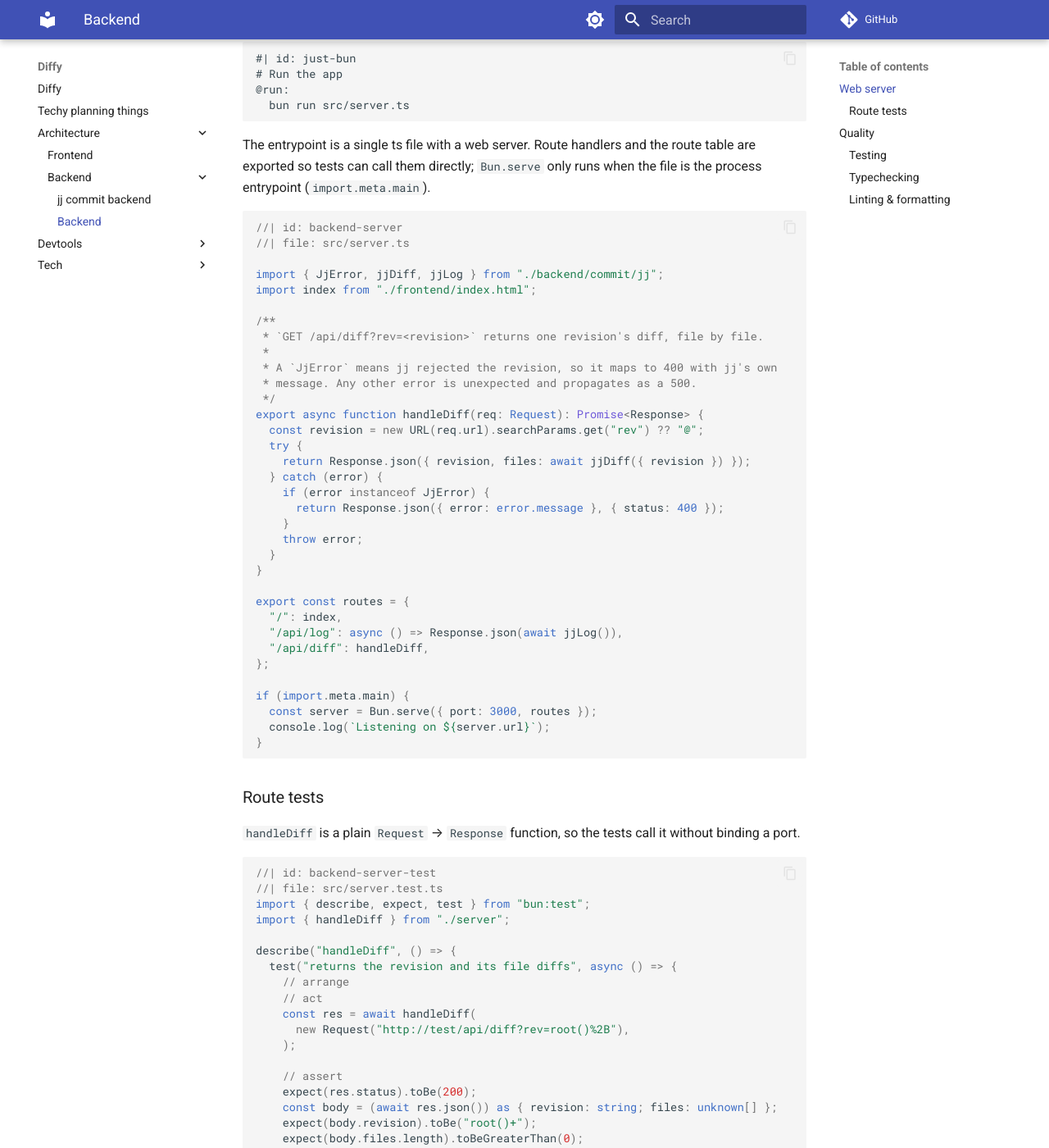
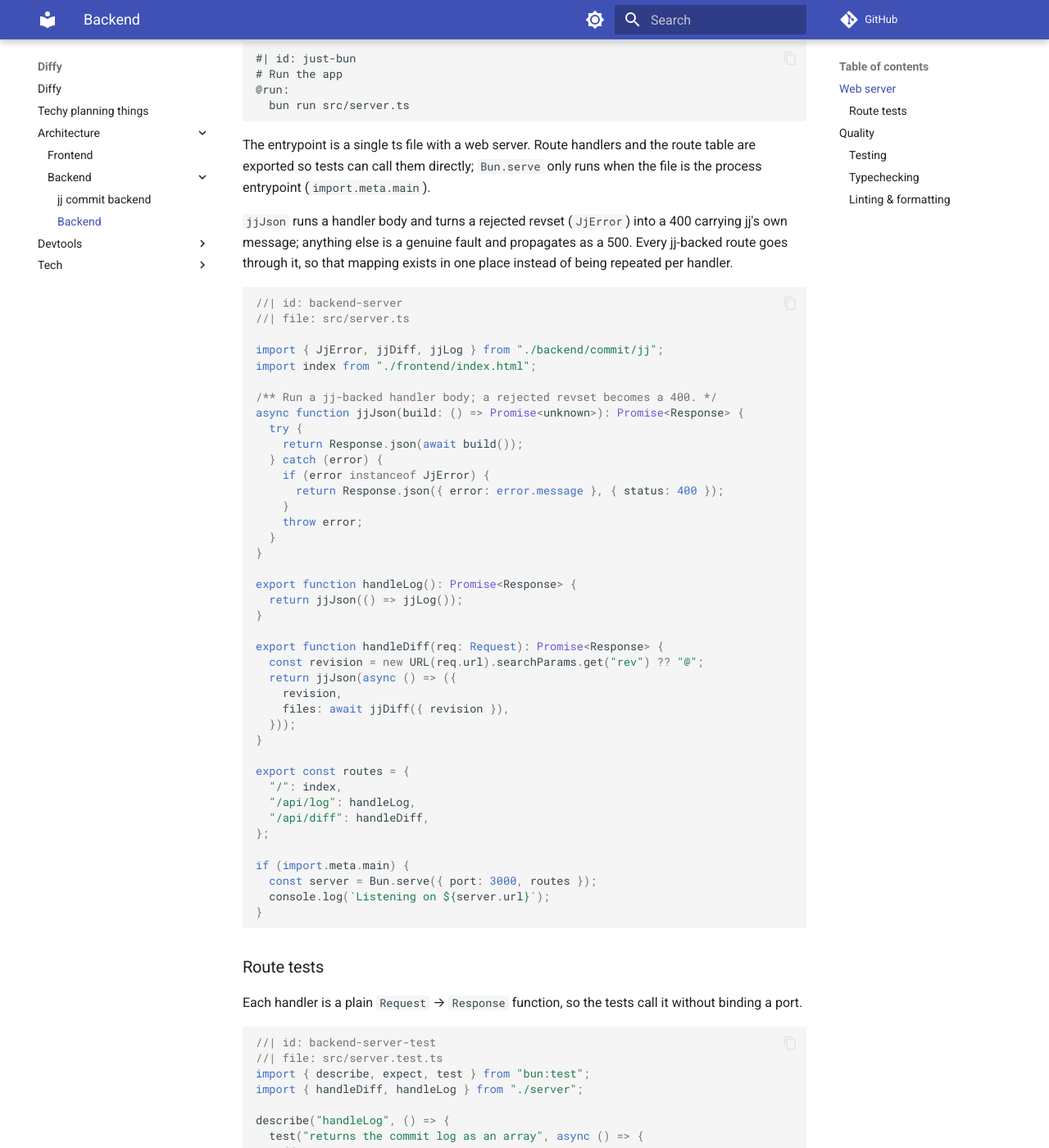
Before and after one commit to glencbz/diffy, an MkDocs documentation site: the page built from docs/architecture/backend/server.md, in a window 1280 px wide and 1400 px high, scrolled down 221 px. Shown: the whole window at 82% size. Built offline with MkDocs 1.6.1 and Material for MkDocs 9.7.7, drawn with Linux system fonts in a browser that asks for light colours; comment, search, counter and statistics services are not loaded; some of the changed text lies outside the part shown.

Commit message:
api: give every jj-backed request one error path
`/api/diff` and `/api/log` handle their errors differently, even though there
is at least one shared error path (missing revset). As preparation for more
jj-backed endpoints, unify the error handling. On the server, `jjJson` runs a
handler body and turns a `JjError` into a 400 carrying jj's own message. On the
client, `getJson` does the fetch and unwraps the error body for every endpoint,
so jj's message reaches the reader whichever request produced it.

````diff
--- a/docs/architecture/backend/server.md
+++ b/docs/architecture/backend/server.md
@@ -16,6 +16,11 @@
 route table are exported so tests can call them directly; `Bun.serve` only runs
 when the file is the process entrypoint (`import.meta.main`).
 
+`jjJson` runs a handler body and turns a rejected revset (`JjError`) into a
+400 carrying jj's own message; anything else is a genuine fault and
+propagates as a 500. Every jj-backed route goes through it, so that mapping
+exists in one place instead of being repeated per handler.
+
 ```ts
 //| id: backend-server
 //| file: src/server.ts
@@ -23,16 +28,10 @@
 import { JjError, jjDiff, jjLog } from "./backend/commit/jj";
 import index from "./frontend/index.html";
 
-/**
- * `GET /api/diff?rev=<revision>` returns one revision's diff, file by file.
- *
- * A `JjError` means jj rejected the revision, so it maps to 400 with jj's own
- * message. Any other error is unexpected and propagates as a 500.
- */
-export async function handleDiff(req: Request): Promise<Response> {
-  const revision = new URL(req.url).searchParams.get("rev") ?? "@";
+/** Run a jj-backed handler body; a rejected revset becomes a 400. */
+async function jjJson(build: () => Promise<unknown>): Promise<Response> {
   try {
-    return Response.json({ revision, files: await jjDiff({ revision }) });
+    return Response.json(await build());
   } catch (error) {
     if (error instanceof JjError) {
       return Response.json({ error: error.message }, { status: 400 });
@@ -41,9 +40,21 @@
   }
 }
 
+export function handleLog(): Promise<Response> {
+  return jjJson(() => jjLog());
+}
+
+export function handleDiff(req: Request): Promise<Response> {
+  const revision = new URL(req.url).searchParams.get("rev") ?? "@";
+  return jjJson(async () => ({
+    revision,
+    files: await jjDiff({ revision }),
+  }));
+}
+
 export const routes = {
   "/": index,
-  "/api/log": async () => Response.json(await jjLog()),
+  "/api/log": handleLog,
   "/api/diff": handleDiff,
 };
 
@@ -55,14 +66,28 @@
 
 ### Route tests
 
-`handleDiff` is a plain `Request` → `Response` function, so the tests call it
+Each handler is a plain `Request` → `Response` function, so the tests call it
 without binding a port.
 
 ```ts
 //| id: backend-server-test
 //| file: src/server.test.ts
 import { describe, expect, test } from "bun:test";
-import { handleDiff } from "./server";
+import { handleDiff, handleLog } from "./server";
+
+describe("handleLog", () => {
+  test("returns the commit log as an array", async () => {
+    // arrange
+    // act
+    const res = await handleLog();
+    const body = (await res.json()) as unknown[];
+
+    // assert
+    expect(res.status).toBe(200);
+    expect(Array.isArray(body)).toBe(true);
+    expect(body.length).toBeGreaterThan(0);
+  });
+});
 
 describe("handleDiff", () => {
   test("returns the revision and its file diffs", async () => {
````
Also changed, not shown: docs/architecture/frontend.md (+18 -12 lines), 3 other files.
